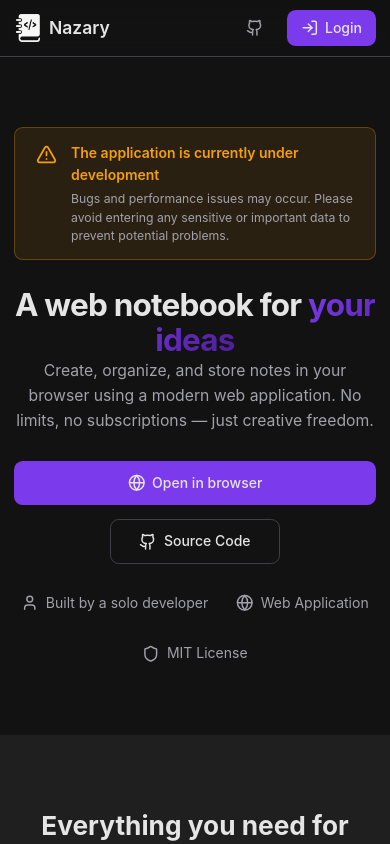
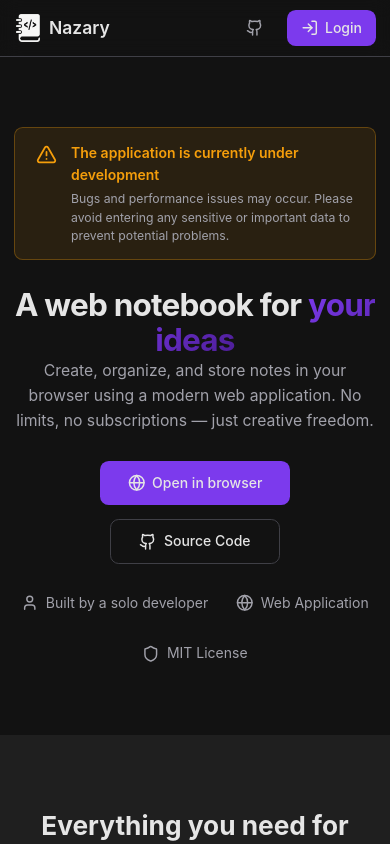
Before and after one commit to huziichuk/Nazary, a React (Vite) app in the folder client/: page / in a window 390 px wide. Shown: the top 844 px of the page. Built offline with nearby package versions, Linux system fonts and the light colour scheme; no server answers.

Commit message:
fixed styles

```diff
--- a/client/src/pages/home/Home.module.css
+++ b/client/src/pages/home/Home.module.css
@@ -112,11 +112,18 @@
 	flex-direction: column;
 	gap: 1rem;
 	justify-content: center;
+	align-items: center;
 }
 
 @media (min-width: 640px) {
 	.buttonGroup {
 		flex-direction: row;
+	}
+}
+
+@media (max-width: 640px) {
+	.button {
+		max-width: 20rem;
 	}
 }
 
```
